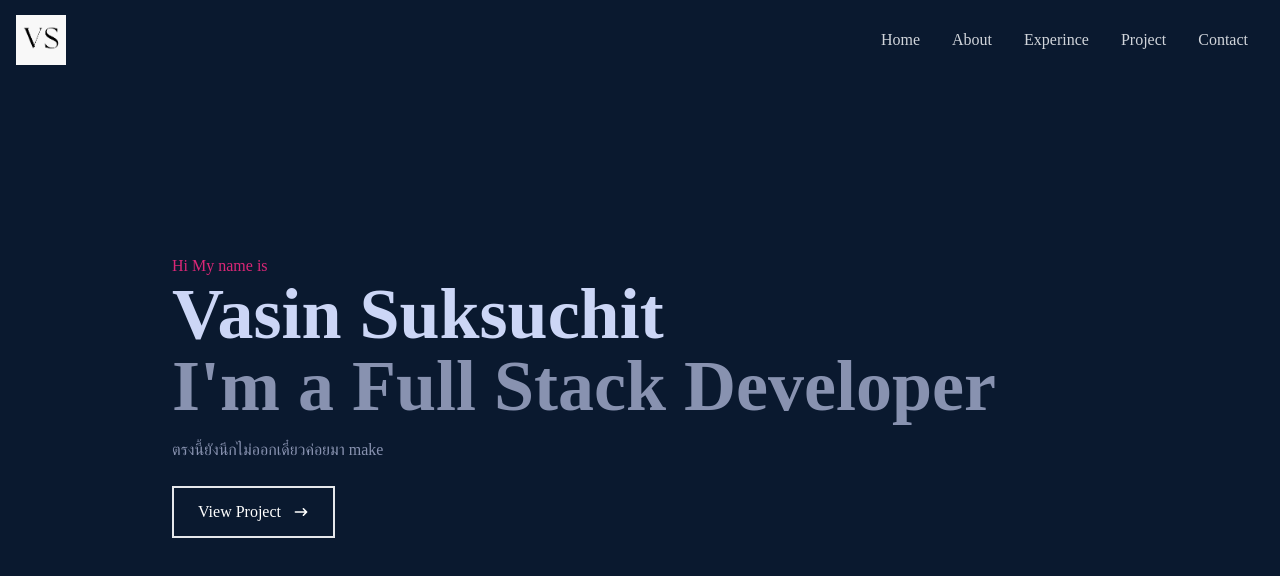
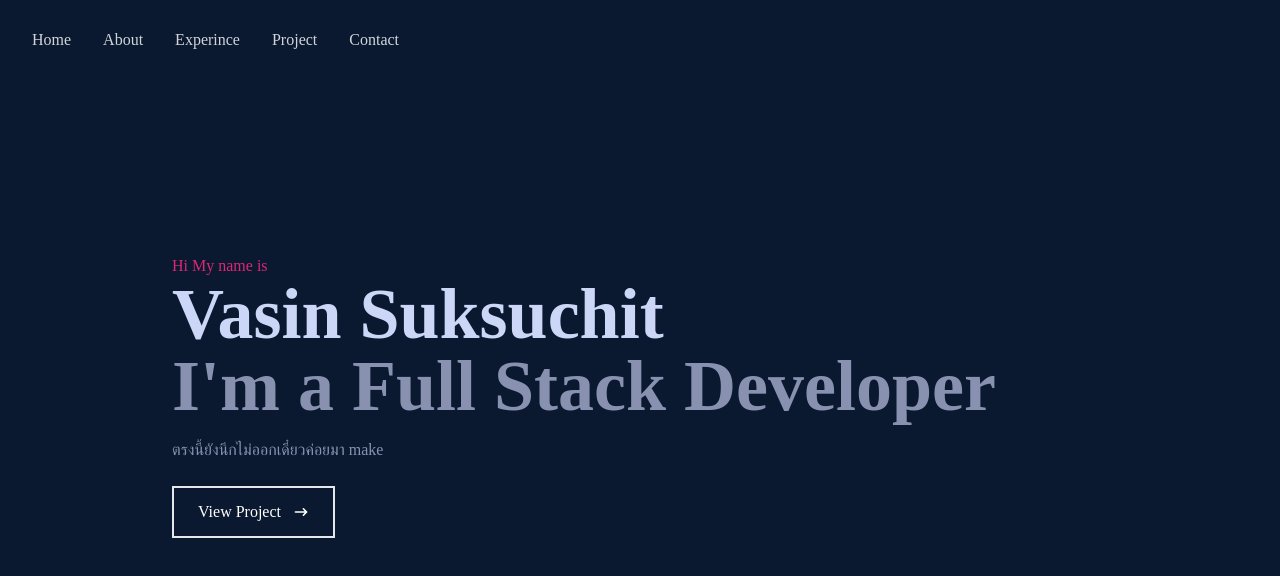
Before and after one commit to wanttoplayy/wanttoplayy.github.io, a React (Create React App) app: page / in a window 1280 px wide. Shown: the top 576 px of the page. Built offline with nearby package versions, Linux system fonts and the light colour scheme.

Commit message:
fix: no Logo

```diff
--- a/src/component/NavBar.jsx
+++ b/src/component/NavBar.jsx
@@ -1,5 +1,5 @@
 import React, { useState } from 'react'
-import Logo from '../asset/Logo.png'
+// import Logo from '../asset/Logo.png'
 import { FaBars, FaTimes, FaGithub, FaLinkedin } from 'react-icons/fa'
 import { HiOutlineMail } from 'react-icons/hi'
 import { BsFillPersonLinesFill } from 'react-icons/bs'
@@ -11,10 +11,10 @@ const NavBar = () => {
 
     return (
         <div className='fixed w-full h-[80px] flex justify-between items-center px-4 bg-[#0a192f] text-gray-300'>
-            <div>
-                {/* เดี๋ยวบรรทัดนี้ต้องมาเปลี่ยนLogo */}
+            {/* <div>
+
                 <img src={Logo} alt="Logo Image" style={{ width: '50px' }} />
-            </div>
+            </div> */}
 
             {/* menu */}
             {/* ตัวเลือนใช้ react-scoll */}
```
